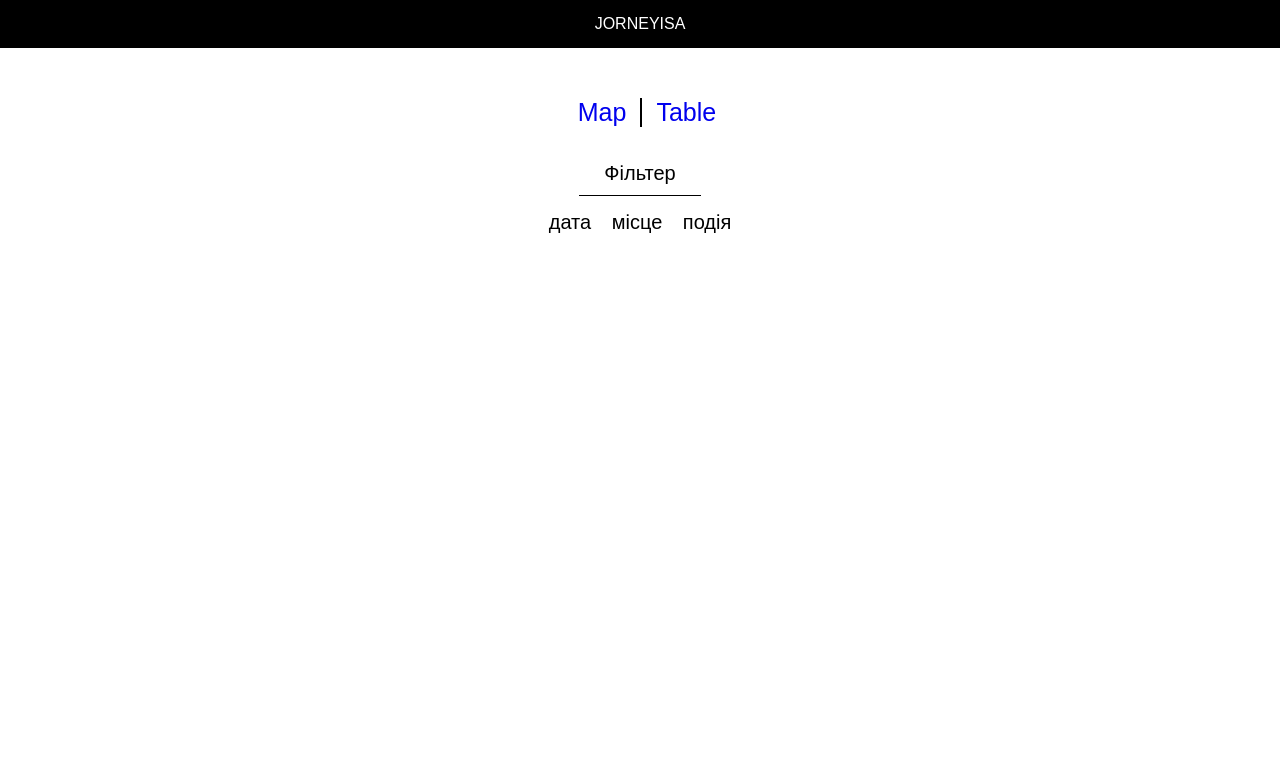
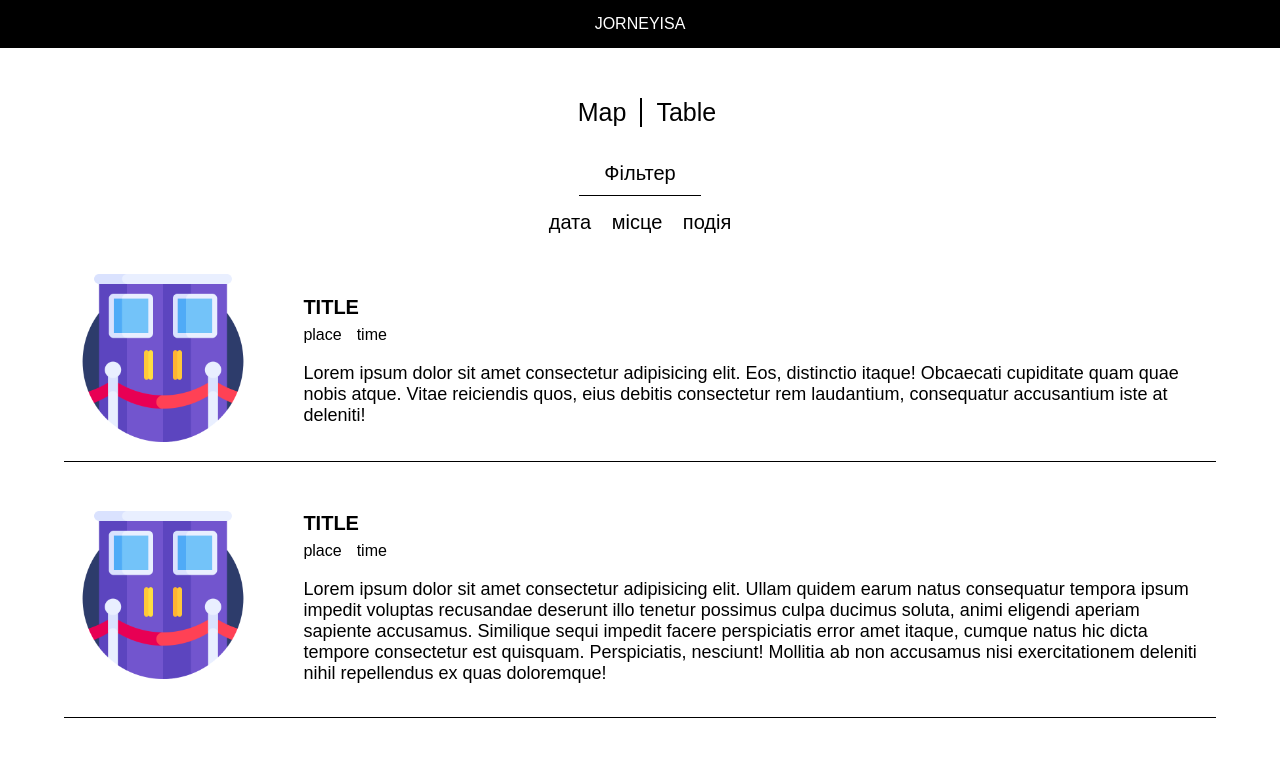
Before and after one commit to IT-Campkhm/Hackat0n-Final, a Django app: page /tabel/ in a window 1280 px wide. Shown: the top 757 px of the page. Run offline with Django 3.2, Linux system fonts and the light colour scheme.

Commit message:
table-site

```diff
--- a/jorneyisa/static/jorneyisa/css/style.css
+++ b/jorneyisa/static/jorneyisa/css/style.css
@@ -36,6 +36,7 @@
     margin-bottom: 25px;
     font-size: 25px;
 }
+
 .map-seting-line{
     display: inline-block;
     margin: 0 14px;
@@ -50,6 +51,9 @@
 }
 .map-setings p:hover{
     transform: scale(1.1);
+}
+.map-setings a{
+    color: #000;
 }
 .main-filter{
     margin: 0 auto;
@@ -66,7 +70,6 @@
 }
 .open-filter p{
     margin: 0;
-    cursor: pointer;
 }
 .filter{
     margin: 0 auto;
@@ -86,8 +89,54 @@
     transform: scale(1.1);
     color:red;
 }
+
+
+
 .map-box{
     width: 100%;
     min-height: 350px;
     background: #000;
 }
+
+
+
+.table-box{
+    box-sizing: border-box;
+    overflow: hidden;
+}
+.table-line{
+    display: flex;
+    align-items: center;
+    padding: 15px;
+    margin-bottom: 15px;
+    border-bottom: 1px solid #000;
+    transition: all .5s ease;
+}
+.table-line:hover{
+    transform: scale(1.01);
+}
+.table-img-box{
+    display: inline-block;
+    margin-right: 5%;
+    width: 15%;
+}
+.table-img-box img{
+    width: 100%;
+}
+.table-text-box{
+    display: inline-block;
+    width: 80%;
+    font-size: 18px;
+}
+.table-text-title{
+    font-size: 20px;
+    text-transform: uppercase;
+    margin-bottom: 5px;
+}
+.table-place,
+.table-time{
+    display: inline-block;
+    margin: 0;
+    margin-right: 10px;
+    font-size: 16px;
+}
--- a/jorneyisa/templates/jorneyisa/table.html
+++ b/jorneyisa/templates/jorneyisa/table.html
@@ -1,11 +1,26 @@
-{% extends 'jorneyisa/index.html' %}
+<!-- {% extends 'jorneyisa/index.html' %}
 
-{% block table %}
+{% block table %} -->
+<link rel="stylesheet" href="../../static/jorneyisa/css/style.css">
     <section class="table-box">
-        <div class="table-img-b0x"><img src="#"></div>
-        <div class="table-text-box">
-            <h3 class="table-text-title"></h3>
-            <p>Lorem ipsum dolor sit amet consectetur adipisicing elit. Eos, distinctio itaque! Obcaecati cupiditate quam quae nobis atque. Vitae reiciendis quos, eius debitis consectetur rem laudantium, consequatur accusantium iste at deleniti!</p>
+        <div class="table-line">
+            <div class="table-img-box"><img src="../../static/jorneyisa/img/disco.png"></div>
+            <div class="table-text-box">
+                <h3 class="table-text-title">Title</h3>
+                <p class="table-place">place</p>
+                <p class="table-time">time</p>
+                <p>Lorem ipsum dolor sit amet consectetur adipisicing elit. Eos, distinctio itaque! Obcaecati cupiditate quam quae nobis atque. Vitae reiciendis quos, eius debitis consectetur rem laudantium, consequatur accusantium iste at deleniti!</p>
+            </div>
+        </div>
+        <div class="table-line">
+            <div class="table-img-box"><img src="../../static/jorneyisa/img/disco.png"></div>
+            <div class="table-text-box">
+                <h3 class="table-text-title">Title</h3>
+                <p class="table-place">place</p>
+                <p class="table-time">time</p>
+                <p>Lorem ipsum dolor sit amet consectetur adipisicing elit. Ullam quidem earum natus consequatur tempora ipsum impedit voluptas recusandae deserunt illo tenetur possimus culpa ducimus soluta, animi eligendi aperiam sapiente accusamus.
+                Similique sequi impedit facere perspiciatis error amet itaque, cumque natus hic dicta tempore consectetur est quisquam. Perspiciatis, nesciunt! Mollitia ab non accusamus nisi exercitationem deleniti nihil repellendus ex quas doloremque!</p>
+            </div>
         </div>
     </section>
-{% endblock table %}
+<!-- {% endblock table %} -->
```
Also changed, not shown: jorneyisa/static/jorneyisa/img/disco.png (added).
